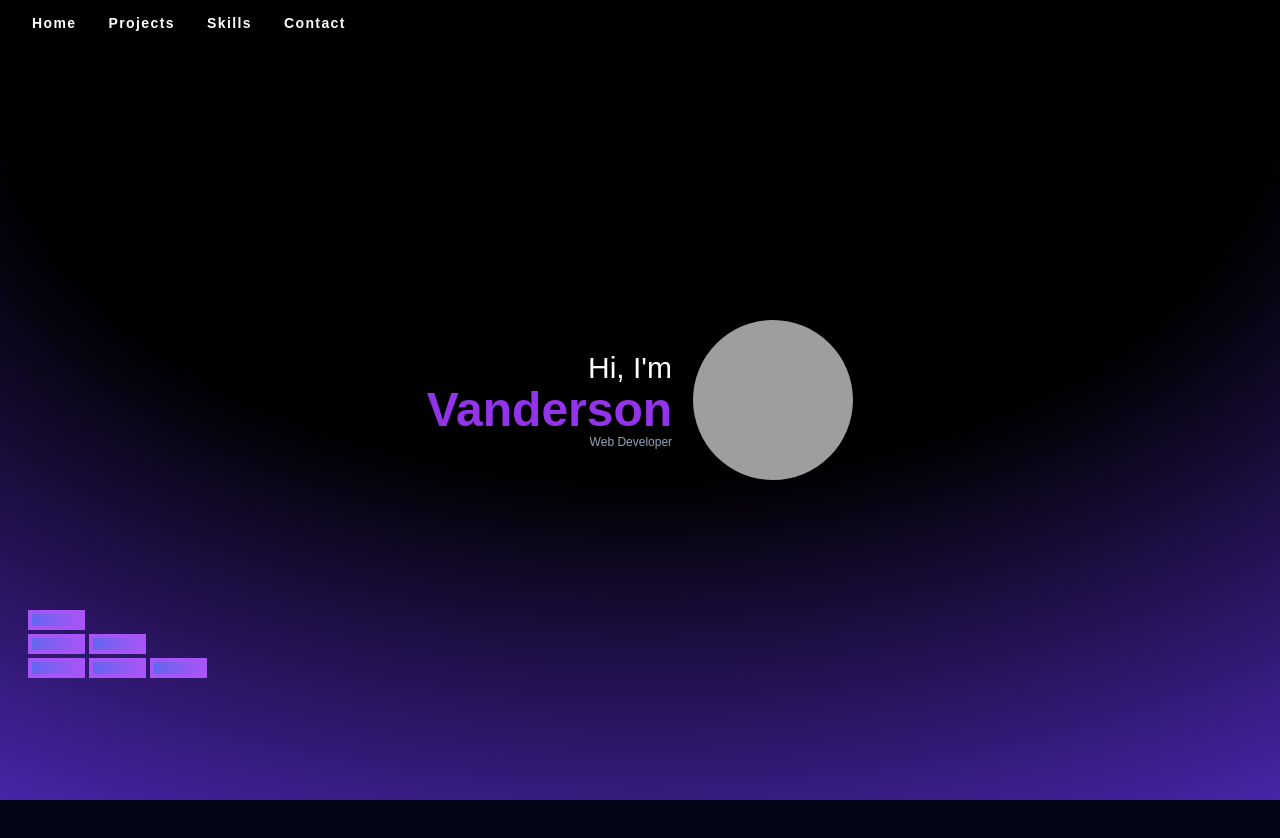
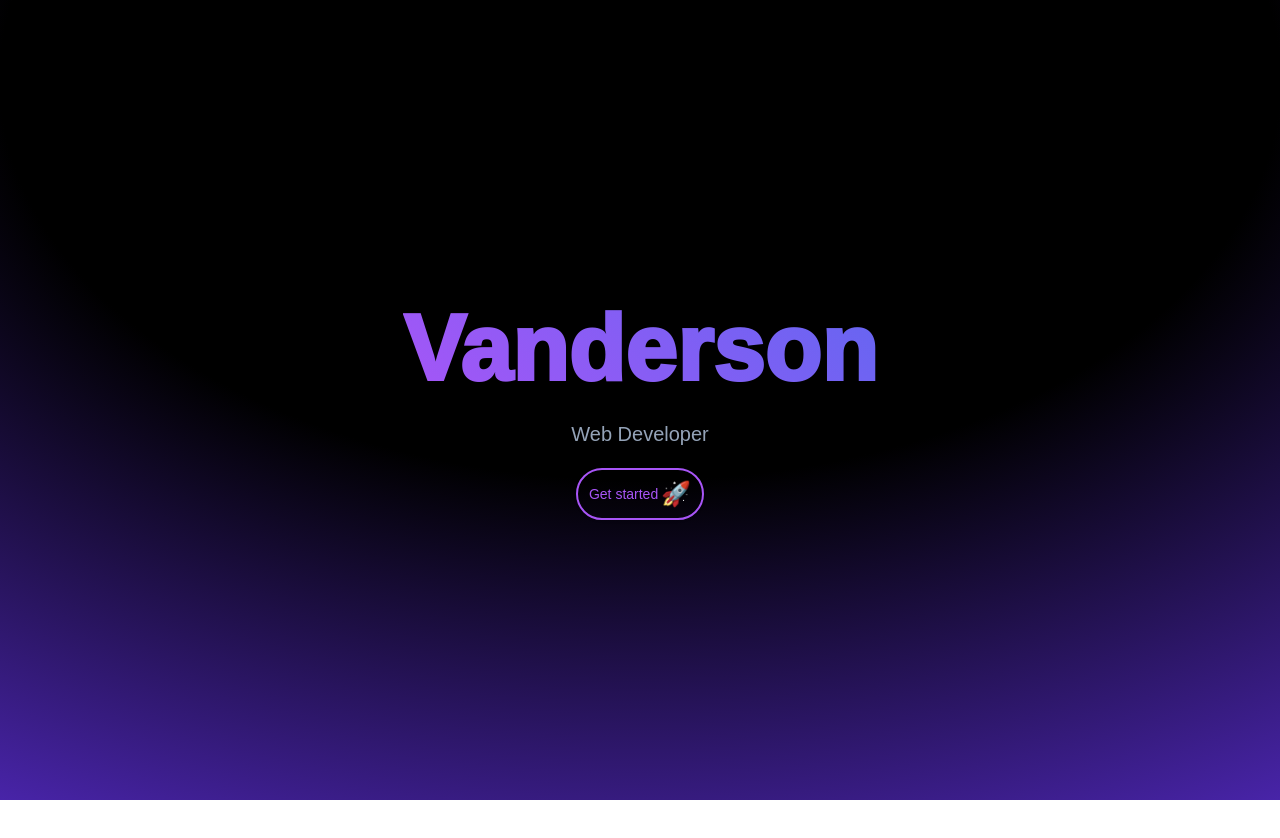
Before and after one commit to Sr-Van/web-portfolio, a React (Create React App) app: page / in a window 1280 px wide. Shown: the top 838 px of the page. After the commit the page ends 800 px from the top, so only its background shows below. Built offline with nearby package versions, Linux system fonts and the light colour scheme; grey boxes are pictures that could not be loaded.

Commit message:
feat: holder intro with animation

```diff
--- a/src/App.css
+++ b/src/App.css
@@ -11,6 +11,32 @@
 .main_titles.non_styled {
   font-weight: 400;
   letter-spacing: normal;
+}
+
+.title_holder {
+  background-image: linear-gradient(45deg, #a855f7, #6366f1);
+  -webkit-text-fill-color: transparent;
+  -webkit-background-clip: text;
+  font-weight: 1000;
+  font-size: clamp(4em, 1em + 6vw, 8em);
+}
+
+.transitioner {
+  position: absolute;
+  visibility: hidden;
+  pointer-events: none;
+  transition: all 0.8s ease;
+  top: 55%;
+  left: 50%;
+  transform: translate(-50%, -50%);
+  width: 100%;
+  height: 10px;
+}
+
+.transitioner.open {
+  visibility: visible;
+  height: 100dvh;
+  top: 50%;
 }
 
 @media (width >= 768px) {
--- a/src/App.tsx
+++ b/src/App.tsx
@@ -15,6 +15,48 @@ import "boxicons";
 AOS.init();
 
 function App() {
+  const [isStarted, setIsStarted] = React.useState(false);
+  const [startTransition, setStartTransition] = React.useState(false);
+
+  const handleStartTransition = () => {
+    console.log("start transition");
+    setStartTransition(true);
+
+    setTimeout(() => {
+      setIsStarted(true);
+    }, 950);
+  };
+
+  if (!isStarted) {
+    return (
+      <div className="App absolute h-full w-full flex flex-col items-center justify-center [background:radial-gradient(125%_125%_at_50%_10%,#000_40%,#63e_100%)]">
+        <h1 className="title_holder" data-aos="fade-down" data-os-delay="1000">
+          Vanderson
+        </h1>
+        <h4
+          className="text-xl text-center text-slate-400"
+          data-aos="zoom-in"
+          data-os-delay="1300"
+        >
+          Web Developer
+        </h4>
+        <div data-aos="zoom-in" data-aos-delay="1700">
+          <button
+            className="border-2 border-purple-500 hover:border-transparent hover:bg-indigo-700 text-purple-500 hover:text-white rounded-full shadow p-2 flex items-center justify-evenly mt-5 transition-all duration-500 w-32 hover:w-44"
+            onClick={handleStartTransition}
+          >
+            <span className="text-sm">Get started</span>
+            <span className="text-2xl">🚀</span>
+          </button>
+        </div>
+        <div
+          className={`transitioner bg-indigo-700 ${
+            startTransition ? "open" : ""
+          }`}
+        ></div>
+      </div>
+    );
+  }
   return (
     <div className="App absolute h-full w-full [background:radial-gradient(125%_125%_at_50%_10%,#000_40%,#63e_100%)]">
       <ScrollProgressBar />
```
